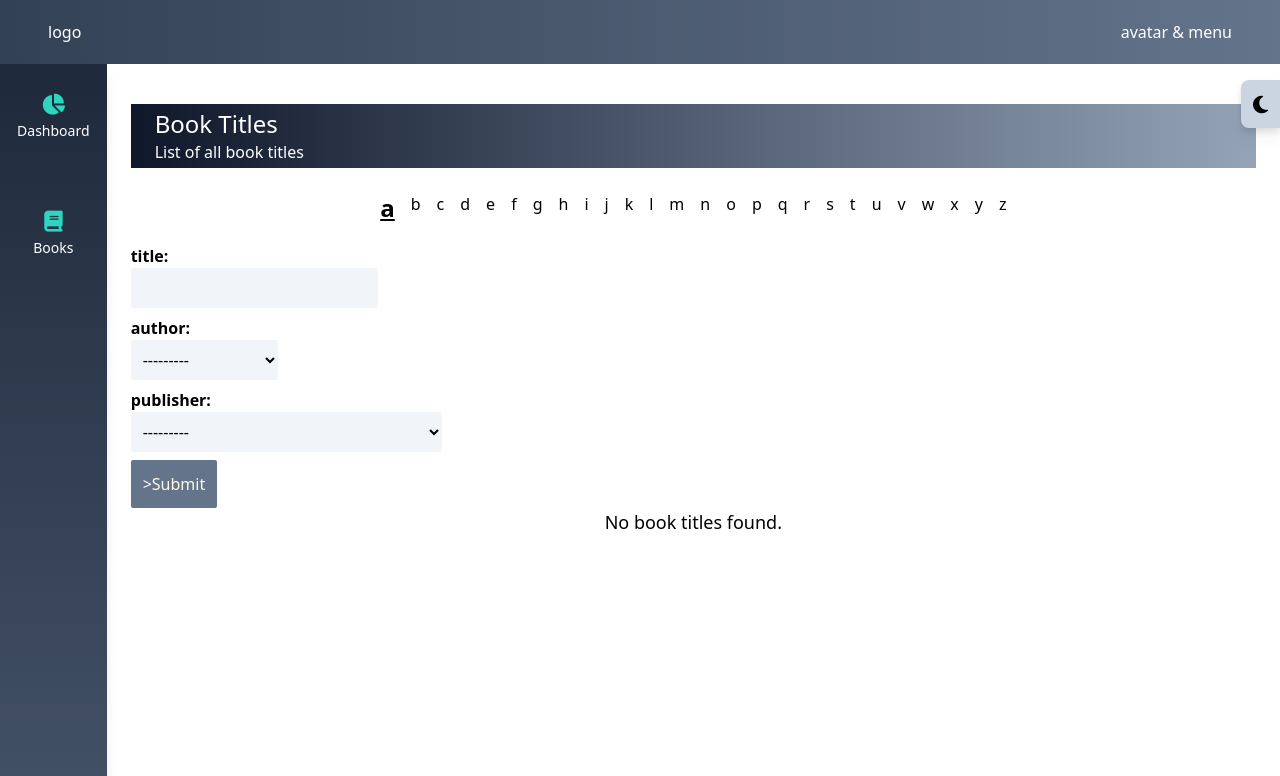
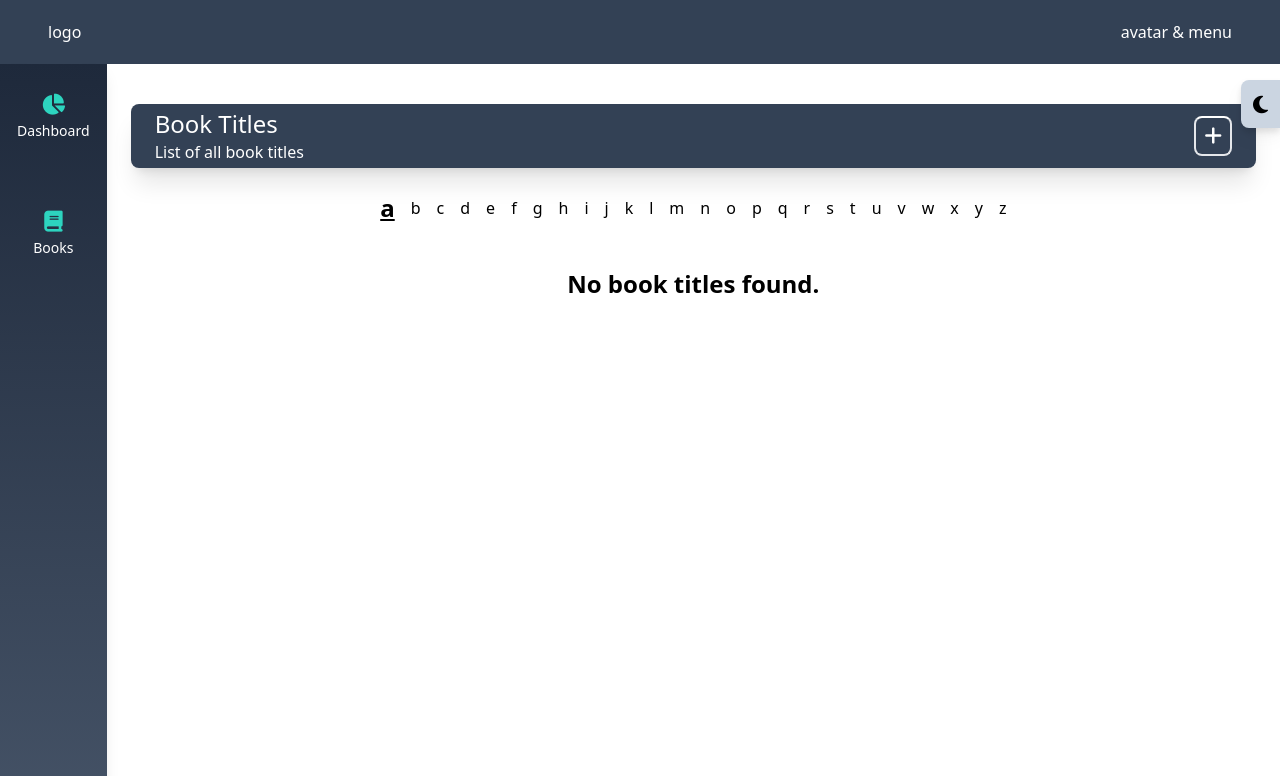
Before and after one commit to avdmitry1/book_store, a Django app: page /books/ in a window 1280 px wide. Shown: the top 776 px of the page. Run offline with Django 5.2, Linux system fonts and the light colour scheme; tables that the repository leaves empty hold one stand-in row (values such as "Sample post"); one stand-in notice (Sample message) is shown; some libraries are stand-ins or nearby versions.

Commit message:
add new features

```diff
--- a/src/books/forms.py
+++ b/src/books/forms.py
@@ -1,7 +1,7 @@
 from django import forms
+from django.core.exceptions import ValidationError
 
 from .models import BookTitle
-from django.core.exceptions import ValidationError
 
 
 class BookTitleForm(forms.ModelForm):
--- a/src/books/models.py
+++ b/src/books/models.py
@@ -28,8 +28,8 @@
         return self.book_set.all()
 
     def get_absolute_url(self):
-        """Returns the absolute URL for the book title's detail page."""
-        return reverse("books:detail", kwargs={"pk": self.pk})
+        letter = self.title[0].lower()
+        return reverse("books:detail", kwargs={"letter": letter, "slug": self.slug})
 
     def __str__(self):
         return f"Book: {self.title}"
--- a/src/books/templates/books/main.html
+++ b/src/books/templates/books/main.html
@@ -5,6 +5,7 @@
 {% endblock %}
 {% block scripts %}
   <script src="{% static 'books/main.js' %}" defer></script>
+  <script src="{% static 'js/form_modal.js' %}" defer></script>
 {% endblock %}
 
 {% block title %}
@@ -16,51 +17,69 @@
   {# Show any messages that are present #}
   {% if messages %}
     {% for message in messages %}
-      {% if message %}
-        {% if message.tags == 'info' %}
-          {% include 'components/alert.html' with is_info=True title='Success' body=message %}
-        {% elif message.tags == 'error' %}
-          {% include 'components/alert.html' with is_info=False title='Error' body=message %}
-        {% endif %}
+      {% if message.level_tag == 'info' %}
+        {% include 'components/alert.html' with is_info=True title='Success' body=message %}
+      {% elif message.level_tag == 'error' %}
+        {% include 'components/alert.html' with is_info=False title='Error' body=message %}
       {% endif %}
     {% endfor %}
   {% endif %}
 
+  <!-- form modal -->
+  <div class="hidden relative z-50" aria-labelledby="modal-title" role="dialog" aria-modal="true" id="form-modal">
+    <div class="fixed inset-0 bg-gray-500 bg-opacity-75"></div>
+    <div class="fixed inset-0 z-10 overflow-y-auto">
+      <div class="flex min-h-full items-center justify-center p-4 text-center" id="backdrop">
+        <div class="relative transform overflow-hidden rounded-lg text-left shadow-xl transition-all my-8">
+          <form action="" method="POST">
+            {% csrf_token %}
+            <div class="bg-white dark:text-white dark:bg-slate-300 pt-5 pb-4 px-8">
+              <div class="mt-3 text-left">
+                <h3 class="text-2xl font-medium leading-6 text-gray-900" id="modal-title">New book title</h3>
+                <div class="mt-3">
+                  <!-- Search form -->
+                  <div class="mb-2">
+                    <!-- Field for searching for a book title -->
+                    <label for="{{ form.title.id_for_label }}" class="block font-semibold">title:</label>
+                    {{ form.title|add_class:'bg-slate-100 text-black rounded-lg p-2 shadow-lg' }}
+                  </div>
+                  <div class="mb-2">
+                    <!-- Field for searching for the author of a book title -->
+                    <label for="{{ form.author.id_for_label }}" class="block font-semibold">author:</label>
+                    {{ form.author|add_class:'bg-slate-100 text-black rounded-lg p-2 shadow-lg' }}
+                  </div>
+                  <div class="mb-2">
+                    <!-- Field for searching for the publisher of a book title -->
+                    <label for="{{ form.publisher.id_for_label }}" class="block font-semibold">publisher:</label>
+                    {{ form.publisher|add_class:'bg-slate-100 text-black rounded-lg p-2 shadow-lg' }}
+                  </div>
+                </div>
+              </div>
+            </div>
+            <div class="bg-gray-50 dark:text-white dark:bg-slate-400 px-4 py-3 sm:flex sm:flex-row-reverse sm:px-6">
+              <button type="submit" class="bg-transparent hover:bg-blue-500 text-blue-700 font-semibold hover:text-white py-2 px-4 border border-blue-500 hover:border-transparent rounded">save</button>
+
+              <button type="button" id="cancel-btn" class="bg-red-500 hover:bg-red-600 text-white font-semibold py-2 px-4 border border-red-600 rounded mr-3">cancel</button>
+            </div>
+          </form>
+        </div>
+      </div>
+    </div>
+  </div>
+
   <!-- header -->
-  {% include 'components/header.html' with title='Book Titles' description='List of all book titles' %}
+  {% include 'components/header.html' with title='Book Titles' description='List of all book titles' is_form_available=True icon="<i class='fa-solid fa-plus'></i>" %}
 
   <!-- Letters -->
-  <div class="flex flex-wrap justify-center gap-2 my-4">
+  <div class="flex flex-wrap justify-center gap-2 items-center">
     {% for letter in letters %}
       <a href="{% url 'books:main' letter=letter %}" class="{% if letter == selected_letter %} font-semibold underline text-2xl {% endif %} p-1">{{ letter }}</a>
     {% endfor %}
   </div>
 
-  <!-- Search form -->
-  <form action="" method="post" class="flex-container">
-    {% csrf_token %}
-    <div class="mb-2">
-      <!-- Field for searching for a book title -->
-      <label for="{{ form.title.id_for_label }}" class="block font-semibold">title:</label>
-      {{ form.title|add_class:'bg-slate-100 text-black rounded-sm p-2' }}
-    </div>
-    <div class="mb-2">
-      <!-- Field for searching for the author of a book title -->
-      <label for="{{ form.author.id_for_label }}" class="block font-semibold">author:</label>
-      {{ form.author|add_class:'bg-slate-100 text-black rounded-sm p-2' }}
-    </div>
-    <div class="mb-2">
-      <!-- Field for searching for the publisher of a book title -->
-      <label for="{{ form.publisher.id_for_label }}" class="block font-semibold">publisher:</label>
-      {{ form.publisher|add_class:'bg-slate-100 text-black rounded-sm p-2' }}
-    </div>
-    <!-- Submit button -->
-    <button type="submit" class="btn rounded-sm p-3 bg-slate-500 text-yellow-50 dark:bg-slate-400" aria-label="Submit search">>Submit</button>
-  </form>
-
   <!-- List of book titles startswith the selected letter -->
   {% if object_list %}
-    <ul class="flex flex-col gap-4">
+    <ul class="flex flex-col gap-4 py-4">
       {% for book_title in object_list %}
         <li>
           <a href="{{ book_title.get_absolute_url }}" class="flex flex-col items-center text-lg border py-4 hover:bg-slate-700 hover:text-white transition duration-300 shadow-lg rounded-lg"><p class="text-wrap">{{ book_title.title }}</p></a>
@@ -68,6 +87,6 @@
       {% endfor %}
     </ul>
   {% else %}
-    <p class="text-center text-lg">No book titles found.</p>
+    <p class="text-center text-2xl font-semibold py-10">No book titles found.</p>
   {% endif %}
 {% endblock %}
--- a/src/books/urls.py
+++ b/src/books/urls.py
@@ -1,11 +1,11 @@
 from django.urls import path
 
-from .views import BookTitleListView, book_title_detail_view
+from .views import BookTitleListView, BookListView
 
 app_name = "books"
 
 urlpatterns = [
     path("", BookTitleListView.as_view(), name="main"),
     path("<str:letter>/", BookTitleListView.as_view(), name="main"),
-    path("<int:pk>/", book_title_detail_view, name="detail"),
+    path("<str:letter>/<slug:slug>/", BookListView.as_view(), name="detail"),
 ]
--- a/src/books/views.py
+++ b/src/books/views.py
@@ -1,12 +1,13 @@
+import string
+
+from django.contrib import messages
 from django.db.models import QuerySet
 from django.http import HttpRequest, HttpResponse
 from django.shortcuts import get_object_or_404, render
 from django.views.generic import FormView, ListView
 
 from .forms import BookTitleForm
-from .models import BookTitle
-from django.contrib import messages
-import string
+from .models import Book, BookTitle
 
 
 class BookTitleListView(FormView, ListView):
@@ -25,7 +26,17 @@
 
     def form_invalid(self, form: BookTitleForm) -> HttpResponse:
         self.object_list = self.get_queryset()
-        messages.add_message(self.request, messages.ERROR, form.errors)
+
+        for field, errors in form.errors.items():
+            if field == "__all__":
+                for error in errors:
+                    messages.add_message(self.request, messages.ERROR, error)
+            else:
+                for error in errors:
+                    messages.add_message(
+                        self.request, messages.ERROR, f"{field}: {error}"
+                    )
+
         return super().form_invalid(form)
 
     def get_queryset(self) -> QuerySet[BookTitle]:
@@ -39,7 +50,17 @@
         context["selected_letter"] = self.kwargs.get("letter", "a")
         return context
 
+class BookListView(ListView):
+    template_name = "books/detail.html"
+    context_object_name = "object_list"
 
-def book_title_detail_view(request: HttpRequest, pk: int) -> HttpResponse:
-    obj: BookTitle = get_object_or_404(BookTitle, id=pk)
-    return render(request, "books/detail.html", {"obj": obj})
+    def get_queryset(self):
+        title_slug = self.kwargs.get("slug")
+        book_title = get_object_or_404(BookTitle, slug=title_slug)
+        return Book.objects.filter(title=book_title)
+
+
+
+# def book_title_detail_view(request: HttpRequest, slug: str, letter: str) -> HttpResponse:
+#     obj: BookTitle = get_object_or_404(BookTitle, slug=slug)
+#     return render(request, "books/detail.html", {"obj": obj})
--- a/src/core/views.py
+++ b/src/core/views.py
@@ -1,5 +1,6 @@
 from django.http import HttpResponseRedirect
 from django.shortcuts import render
+
 from books.models import BookTitle
 from customers.models import Customer
 
--- /dev/null
+++ b/src/static/js/form_modal.js
@@ -0,0 +1,18 @@
+const formModal = document.getElementById('form-modal');
+const openModalButton = document.getElementById('open-modal-btn');
+const closeModalButton = document.getElementById('cancel-btn');
+const backdrop = document.getElementById('backdrop');
+
+openModalButton.addEventListener('click', () => {
+    formModal.classList.remove('hidden');
+});
+
+closeModalButton.addEventListener('click', () => {
+    formModal.classList.add('hidden');
+});
+
+formModal.addEventListener('click', (event) => {
+    if (event.target === backdrop) {
+        formModal.classList.add('hidden');
+    }
+});
--- a/src/templates/components/alert.html
+++ b/src/templates/components/alert.html
@@ -1,5 +1,5 @@
 <!-- alert -->
-<div class="px-4 py-3 rounded relative flex flex-col mb-3
+<div class="px-4 py-2 rounded-lg relative flex flex-col mb-3 max-w-md
  {% if is_info %}
      bg-sky-100 border border-sky-700 text-sky-800
   {% else %}
--- a/src/templates/components/header.html
+++ b/src/templates/components/header.html
@@ -1,9 +1,14 @@
-<div class="bg-gradient-to-r from-slate-900 to-slate-400 text-white mb-5 h-16 flex justify-between items-center px-6">
-  <div class="flex-col">
+<div class="bg-slate-700 text-white mb-5 h-16 flex justify-between items-center px-6 shadow-xl rounded-lg">
+  <div class="flex-col inline-flex">
     <div class="text-2xl">{{ title }}</div>
     <div class="text-md">{{ description }}</div>
   </div>
   <div>
     <!-- buttons here -->
+    {% if is_form_available %}
+      <div>
+        <button class="bg-transparent border-2 border-t-white text-white hover:bg-slate-300 hover:text-slate-900 p-2 inline-flex rounded-lg text-xl" id="open-modal-btn">{{ icon }}</button>
+      </div>
+    {% endif %}
   </div>
 </div>
--- a/src/templates/layout/navbar.html
+++ b/src/templates/layout/navbar.html
@@ -1,5 +1,5 @@
 <!-- navbar -->
-<nav class="flex items-center h-16 bg-gradient-to-r from-slate-700 to-slate-500 w-full z-10 text-white">
+<nav class="flex items-center h-16 bg-slate-700 w-full z-10 text-white">
   <div class="flex justify-between w-full px-12 py-3">
     <div>logo</div>
     <div>avatar & menu</div>
```
Also changed, not shown: src/books/templates/books/detail.html (+8 -1 lines), src/theme/templates/base.html (+4 -21 lines), src/media/qr_codes/qr_code-a7b2aca6f2fc414e9660706b.png (added).
